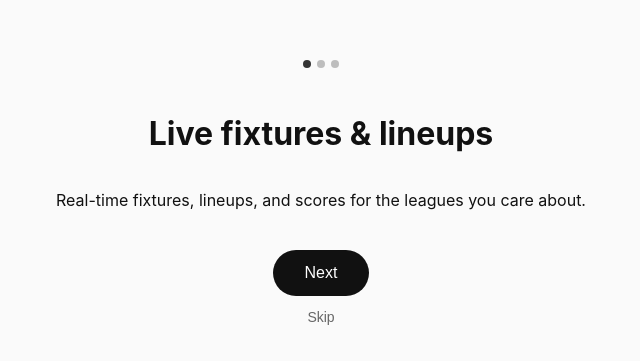
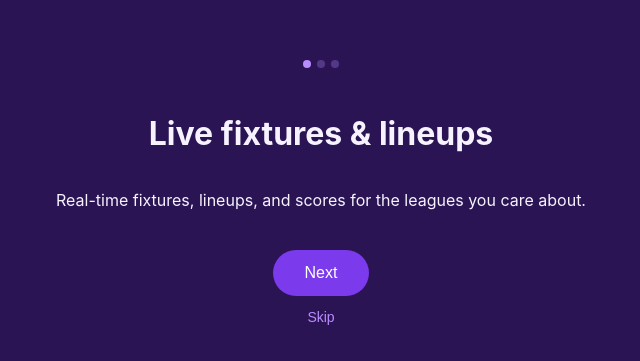
Before and after one commit to Bakareferanmi/Statie, a React (Vite) app: page /onboarding in a window 1280 px wide. Shown: the part 207-568 px from the top of the page, without its empty margins (319-959 px from the left). Built offline with nearby package versions, Linux system fonts and the light colour scheme.

Commit message:
Add Statie purple palette and logo

```diff
--- a/src/components/bottomnav.css
+++ b/src/components/bottomnav.css
@@ -6,7 +6,7 @@
   display: flex;
   justify-content: space-around;
   background: #fff;
-  border-top: 1px solid #eee;
+  border-top: 1px solid var(--statie-ghost-white);
   padding: 10px 0;
 }
 
@@ -17,6 +17,6 @@
 }
 
 .nav-item.active {
-  color: #111;
+  color: var(--statie-purple);
   font-weight: 600;
 }
--- a/src/index.css
+++ b/src/index.css
@@ -1,3 +1,12 @@
+:root {
+  --statie-deep-violet: #2A1454;
+  --statie-purple: #7C3AED;
+  --statie-pulse-lilac: #B98CFF;
+  --statie-near-black: #14101F;
+  --statie-ghost-white: #F6F3FF;
+  --statie-signal-green: #34D399;
+}
+
 * {
   box-sizing: border-box;
 }
@@ -5,8 +14,8 @@
 body {
   margin: 0;
   font-family: -apple-system, BlinkMacSystemFont, 'Segoe UI', Roboto, sans-serif;
-  background: #fafafa;
-  color: #111;
+  background: var(--statie-ghost-white);
+  color: var(--statie-near-black);
 }
 
 .page {
--- a/src/pages/onboarding.css
+++ b/src/pages/onboarding.css
@@ -7,6 +7,8 @@
   min-height: 100vh;
   padding: 24px;
   box-sizing: border-box;
+  background: var(--statie-deep-violet);
+  color: var(--statie-ghost-white);
 }
 
 .onboarding-dots {
@@ -19,7 +21,7 @@
   width: 8px;
   height: 8px;
   border-radius: 50%;
-  background: #333;
+  background: var(--statie-pulse-lilac);
   opacity: 0.3;
 }
 
@@ -32,7 +34,7 @@
   padding: 14px 32px;
   border-radius: 999px;
   border: none;
-  background: #111;
+  background: var(--statie-purple);
   color: #fff;
   font-size: 16px;
   cursor: pointer;
@@ -42,7 +44,7 @@
   margin-top: 12px;
   background: none;
   border: none;
-  color: #666;
+  color: var(--statie-pulse-lilac);
   font-size: 14px;
   cursor: pointer;
 }
@@ -58,14 +60,15 @@
 .team-chip {
   padding: 10px 16px;
   border-radius: 999px;
-  border: 1px solid #ccc;
-  background: #fff;
+  border: 1px solid var(--statie-pulse-lilac);
+  background: transparent;
+  color: var(--statie-ghost-white);
   cursor: pointer;
   font-size: 14px;
 }
 
 .team-chip.selected {
-  background: #111;
+  background: var(--statie-purple);
   color: #fff;
-  border-color: #111;
+  border-color: var(--statie-purple);
 }
```
Also changed, not shown: src/assets/logo.svg (added).
